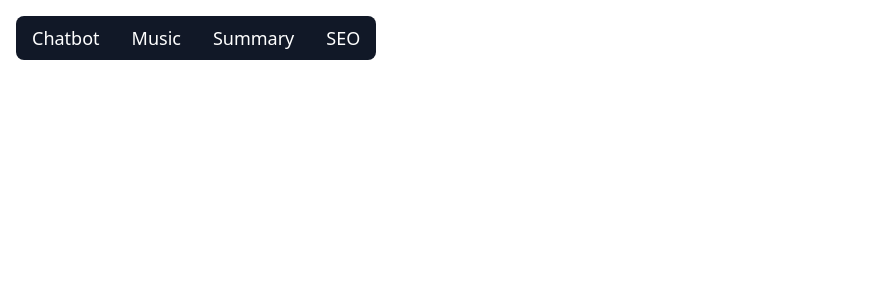
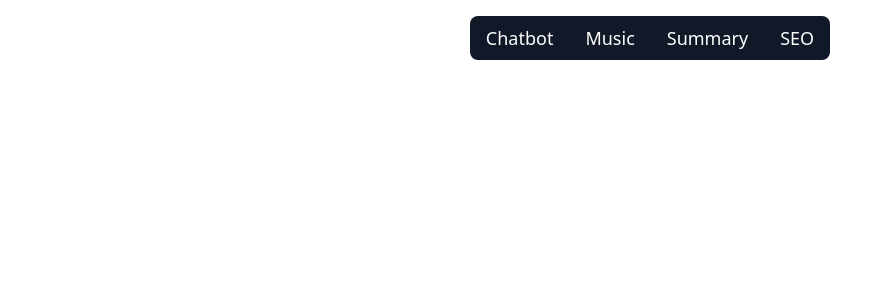
Before and after one commit to DarkInventor/Reach, a Next.js app: page /aidirectory in a window 1280 px wide. Shown: the top 300 px of the page, without its empty margins (0-877 px from the left). Built offline with nearby package versions, Linux system fonts and the light colour scheme.

Commit message:
updated filter

```diff
--- a/package.json
+++ b/package.json
@@ -18,6 +18,7 @@
     "@heroicons/react": "^2.0.18",
     "@next/font": "13.1.1",
     "@notionhq/client": "^2.2.13",
+    "classnames": "^2.3.2",
     "eslint": "8.30.0",
     "eslint-config-next": "13.1.1",
     "flowbite-react": "^0.6.4",
--- a/pages/aidirectory.tsx
+++ b/pages/aidirectory.tsx
@@ -1,22 +1,47 @@
-'use client';
+"use client";
+// import { Button } from 'flowbite-react';
+// import Link from 'next/link';
+// import { HiAdjustments, HiCloudDownload, HiUserCircle } from 'react-icons/hi';
 
-import { Button } from 'flowbite-react';
+// export default function aidirectory() {
+//   return (
+//     <div className="container text-center mx-auto p-4">
+
+//     <div className="flex lg-ml-5 rounded-lg text-lg" role="group">
+//       <Link className="bg-gray-900 text-white hover:bg-blue-400 rounded-l-lg px-4 py-2 mx-0 outline-none focus:shadow-outline" href="/aitools">Chatbot</Link>
+//       <Link className="bg-gray-900 text-white hover:bg-blue-400  px-4 py-2 mx-0 outline-none focus:shadow-outline" href="/music">Music</Link>
+//       <Link className="bg-gray-900 text-white hover:bg-blue-400  px-4 py-2 mx-0 outline-none focus:shadow-outline" href="/summary">Summary</Link>
+//       <Link className="bg-gray-900 text-white hover:bg-blue-400 rounded-r-lg px-4 py-2 mx-0 outline-none focus:shadow-outline" href="/seo">SEO</Link>
+//     </div>
+
+
+//     </div>
+
+//   )
+// }
+
+import React, { useState } from 'react';
 import Link from 'next/link';
-import { HiAdjustments, HiCloudDownload, HiUserCircle } from 'react-icons/hi';
 
-export default function aidirectory() {
+export default function Aidirectory() {
+  const [activeLink, setActiveLink] = useState('aitools'); // Default active link
+
   return (
     <div className="container text-center mx-auto p-4">
+      <div className="flex justify-center lg:ml-5 rounded-lg text-lg">
+      <Link className="bg-gray-900 rounded-l-lg text-white hover:bg-blue-400  px-4 py-2 mx-0 outline-none focus:shadow-outline" href="/aitools">
 
-    <div className="flex lg-ml-5 rounded-lg text-lg" role="group">
-      <Link className="bg-gray-900 text-white hover:bg-blue-400 rounded-l-lg px-4 py-2 mx-0 outline-none focus:shadow-outline" href="/aitools">Chatbot</Link>
-      <Link className="bg-gray-900 text-white hover:bg-blue-400  px-4 py-2 mx-0 outline-none focus:shadow-outline" href="/music">Music</Link>
-      <Link className="bg-gray-900 text-white hover:bg-blue-400  px-4 py-2 mx-0 outline-none focus:shadow-outline" href="/summary">Summary</Link>
-      <Link className="bg-gray-900 text-white hover:bg-blue-400 rounded-r-lg px-4 py-2 mx-0 outline-none focus:shadow-outline" href="/seo">SEO</Link>
-    </div>
+        Chatbot
+
+    </Link>
+        <Link className="bg-gray-900 text-white hover:bg-blue-400  px-4 py-2 mx-0 outline-none focus:shadow-outline" href="/music">
 
 
+          Music</Link>
+       <Link className="bg-gray-900 text-white hover:bg-blue-400  px-4 py-2 mx-0 outline-none focus:shadow-outline" href="/summary">Summary</Link>
+       <Link className="bg-gray-900 text-white hover:bg-blue-400 rounded-r-lg px-4 py-2 mx-0 outline-none focus:shadow-outline" href="/seo">SEO</Link>
+        {/* Other links */}
+      </div>
     </div>
-
-  )
+  );
 }
```
Also changed, not shown: 1 other file (tests, documents, lock files or other folders).
